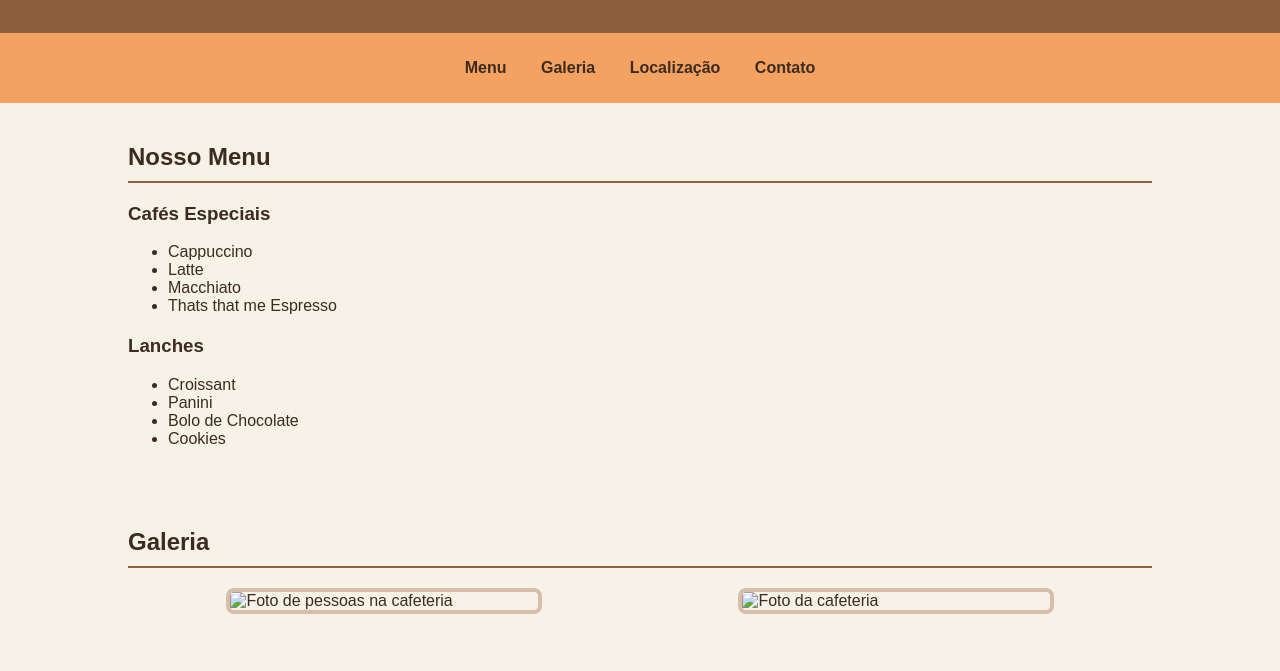
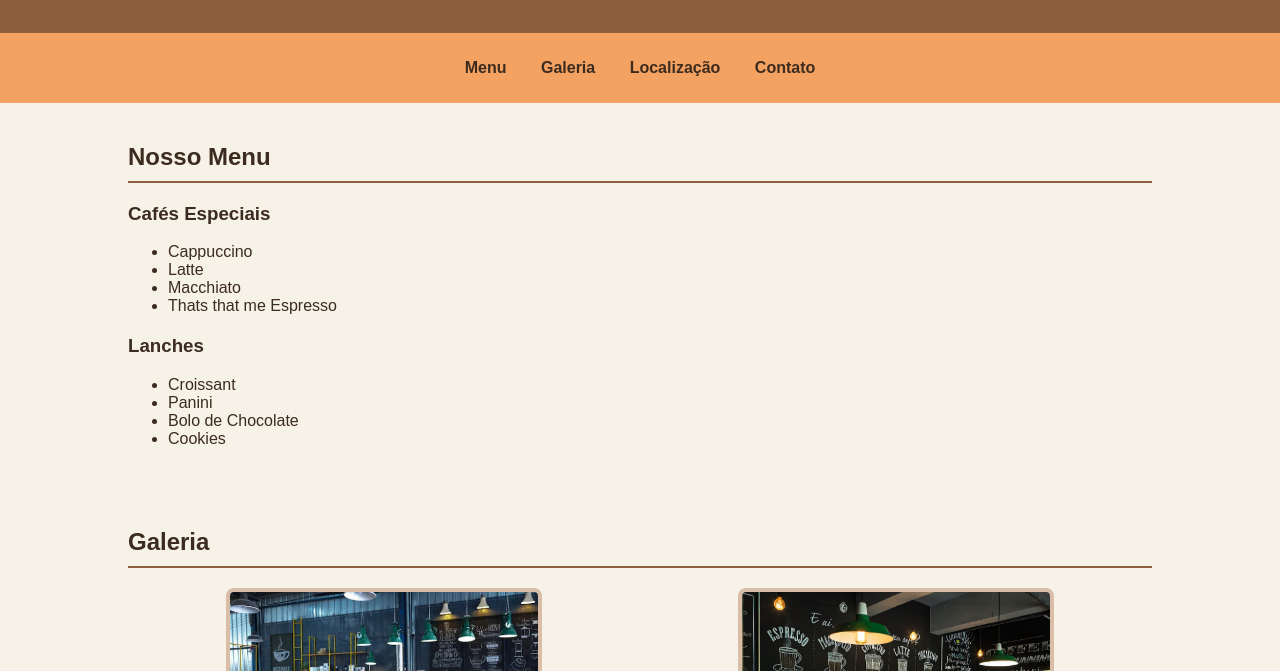
Before and after one commit to liviaeiras/landing-page---html-css, a plain HTML site: page index.html in a window 1280 px wide. Shown: the part 121-792 px from the top of the page. Drawn offline with Linux system fonts and the light colour scheme; files that its build step writes are made by us from their sources.

Commit message:
index.html

```diff
--- a/index.html
+++ b/index.html
@@ -50,9 +50,9 @@
     <section id="galeria" class="container">
         <h2>Galeria</h2>
         <div class="gallery">
-            <img src="img/imagem.jpg.png"
+            <img src="imagem.jpg.png"
             alt="Foto de pessoas na cafeteria">
-            <img src="img/imagem2.jpg.png"
+            <img src="imagem2.jpg.png"
             alt="Foto da cafeteria"
 
 
```
